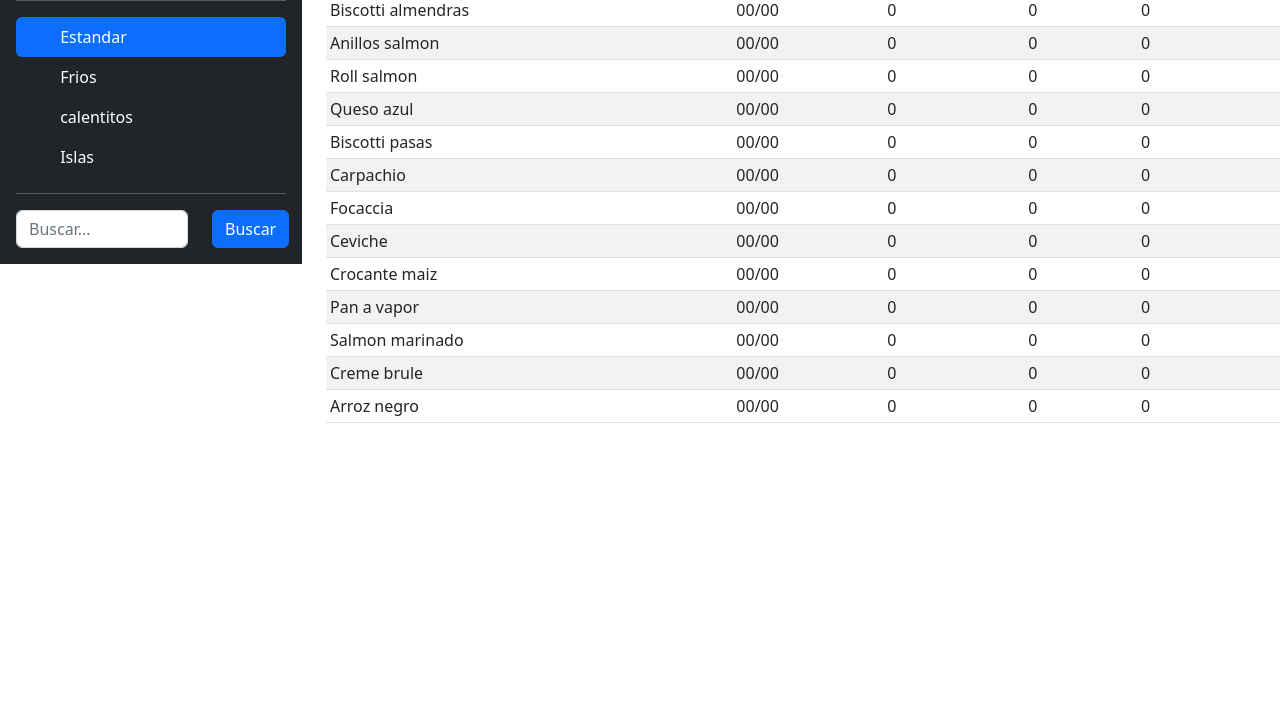
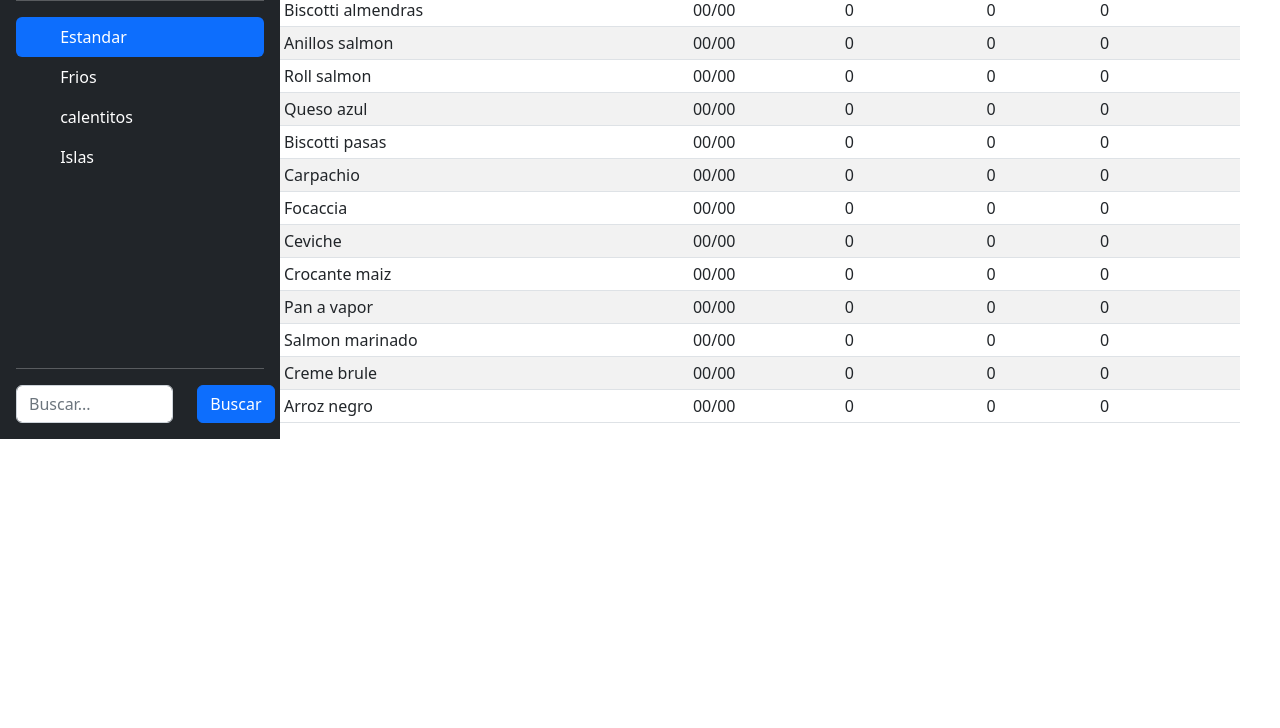
Before and after one commit to Carla-Stramandinoli/Proyecto-javaScript-CoderHouse-CarlaStramandinoli, a plain HTML site: page frios.html in a window 1280 px wide. Shown: the part 72-800 px from the top of the page. Drawn offline with nearby package versions, Linux system fonts and the light colour scheme.

Commit message:
Agrego modificaciones de estetica en la barra lateral.

```diff
--- a/frios.html
+++ b/frios.html
@@ -12,15 +12,11 @@
 
 <body>
 
-    <div class="row">
-        <div class="col-3">
-            <nav class="d-md-block">
-                <div class="d-flex flex-column flex-shrink-0 p-3 text-bg-dark" style="width: 100%;">
-
-
+    <main class="d-flex flex-nowrap">
+        <div class="d-flex flex-column flex-shrink-0 p-3 text-bg-dark" style="width: 280px">
             <a href="/" class="d-flex align-items-center mb-3 mb-md-0 text-white text-decoration-none">
-                        <svg class="img-book" xmlns="http://www.w3.org/2000/svg" width="40" height="40"
-                            fill="currentColor" class="bi bi-layout-text-sidebar-reverse" viewBox="0 0 16 16">
+                <svg class="img-book" xmlns="http://www.w3.org/2000/svg" width="40" height="40" fill="currentColor"
+                    class="bi bi-layout-text-sidebar-reverse" viewBox="0 0 16 16">
                     <path
                         d="M12.5 3a.5.5 0 0 1 0 1h-5a.5.5 0 0 1 0-1h5zm0 3a.5.5 0 0 1 0 1h-5a.5.5 0 0 1 0-1h5zm.5 3.5a.5.5 0 0 0-.5-.5h-5a.5.5 0 0 0 0 1h5a.5.5 0 0 0 .5-.5zm-.5 2.5a.5.5 0 0 1 0 1h-5a.5.5 0 0 1 0-1h5z" />
                     <path
@@ -29,8 +25,8 @@
                 <span class="fs-4">Control de stock</span>
             </a>
 
+            <hr>
 
-                    <hr>
             <ul class="nav nav-pills flex-column mb-auto">
                 <li class="nav-item">
                     <a href="./index.html" class="nav-link active" aria-current="page">
@@ -40,6 +36,7 @@
                         Estandar
                     </a>
                 </li>
+
                 <li>
                     <a href="#" class="nav-link text-white">
                         <svg class="bi pe-none me-2" width="16" height="16">
@@ -48,6 +45,7 @@
                         Frios
                     </a>
                 </li>
+
                 <li>
                     <a href="./calentitos.html" class="nav-link text-white">
                         <svg class="bi pe-none me-2" width="16" height="16">
@@ -56,6 +54,7 @@
                         calentitos
                     </a>
                 </li>
+
                 <li>
                     <a href="./islas.html" class="nav-link text-white">
                         <svg class="bi pe-none me-2" width="16" height="16">
@@ -67,7 +66,6 @@
             </ul>
 
             <hr>
-
             <div class="dropdown">
                 <div class="row">
                     <div class="col-8">
@@ -80,8 +78,7 @@
                 </div>
             </div>
         </div>
-            </nav>
-        </div>
+
 
         <div class="col-9">
             <div class="table-responsive">
@@ -198,7 +195,6 @@
                 </table>
             </div>
         </div>
-    </div>
 </body>
 
 </html>
```
Also changed, not shown: calentitos.html (+7 -11 lines), index.html (+7 -8 lines), islas.html (+7 -11 lines). Lines whose indentation alone changed are shown as unchanged.
